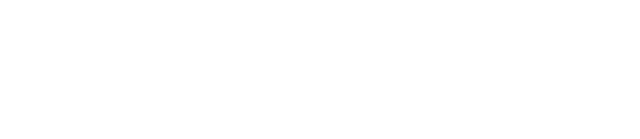
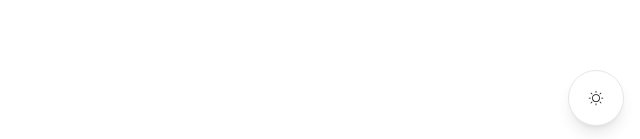
Before and after one commit to faizi2810/portfolio, a Next.js app: page / in a window 1280 px wide. Shown: the part 658-797 px from the top of the page, without its empty margins (640-1280 px from the left). Built offline with nearby package versions, Linux system fonts and the light colour scheme.

Commit message:
shadcn button and theme switch component

```diff
--- a/package.json
+++ b/package.json
@@ -9,6 +9,7 @@
     "lint": "next lint"
   },
   "dependencies": {
+    "@radix-ui/react-slot": "^1.1.2",
     "autoprefixer": "^10.4.20",
     "class-variance-authority": "^0.7.1",
     "clsx": "^2.1.1",
@@ -16,6 +17,7 @@
     "next": "15.1.6",
     "react": "^19.0.0",
     "react-dom": "^19.0.0",
+    "react-icons": "^5.5.0",
     "tailwind-merge": "^2.6.0",
     "tailwindcss-animate": "^1.0.7"
   },
--- a/src/app/globals.css
+++ b/src/app/globals.css
@@ -70,3 +70,14 @@
     @apply bg-background text-foreground;
   }
 }
+
+
+
+@layer base {
+  * {
+    @apply border-border outline-ring/50;
+  }
+  body {
+    @apply bg-background text-foreground;
+  }
+}
--- a/src/app/layout.tsx
+++ b/src/app/layout.tsx
@@ -2,6 +2,7 @@
 import { Geist, Geist_Mono } from "next/font/google";
 import "./globals.css";
 import { ThemeContextProvider } from "@/context/theme-context";
+import ThemeSwitch from "@/components/theme-switch";
 
 const geistSans = Geist({
   variable: "--font-geist-sans",
@@ -30,6 +31,7 @@
       >
         <ThemeContextProvider>
           {children}
+          <ThemeSwitch/>
         </ThemeContextProvider>
       </body>
     </html>
--- /dev/null
+++ b/src/components/theme-switch.tsx
@@ -0,0 +1,22 @@
+'use client';
+
+import { useTheme } from "@/context/theme-context";
+import { Button } from "./ui/button";
+import { PiSunLight } from "react-icons/pi";
+import { FaRegMoon } from "react-icons/fa6";
+
+export default function ThemeSwitch() {
+    const { theme, toggleTheme } = useTheme()
+
+    return (
+        <>
+            <Button
+                variant='outline'
+                size='icon'
+                className="fixed bottom-4 right-4 rounded-full shadow-lg h-14 w-14 dark:bg-black dark:text-white"
+                onClick={toggleTheme}>
+                {theme === 'light' ? <PiSunLight size={100} /> : <FaRegMoon size={100} />}
+            </Button>
+        </>
+    );
+}
--- /dev/null
+++ b/src/components/ui/button.tsx
@@ -0,0 +1,57 @@
+import * as React from "react"
+import { Slot } from "@radix-ui/react-slot"
+import { cva, type VariantProps } from "class-variance-authority"
+
+import { cn } from "@/lib/utils"
+
+const buttonVariants = cva(
+  "inline-flex items-center justify-center gap-2 whitespace-nowrap rounded-md text-sm font-medium transition-colors focus-visible:outline-none focus-visible:ring-1 focus-visible:ring-ring disabled:pointer-events-none disabled:opacity-50 [&_svg]:pointer-events-none [&_svg]:size-4 [&_svg]:shrink-0",
+  {
+    variants: {
+      variant: {
+        default:
+          "bg-primary text-primary-foreground shadow hover:bg-primary/90",
+        destructive:
+          "bg-destructive text-destructive-foreground shadow-sm hover:bg-destructive/90",
+        outline:
+          "border border-input bg-background shadow-sm hover:bg-accent hover:text-accent-foreground",
+        secondary:
+          "bg-secondary text-secondary-foreground shadow-sm hover:bg-secondary/80",
+        ghost: "hover:bg-accent hover:text-accent-foreground",
+        link: "text-primary underline-offset-4 hover:underline",
+      },
+      size: {
+        default: "h-9 px-4 py-2",
+        sm: "h-8 rounded-md px-3 text-xs",
+        lg: "h-10 rounded-md px-8",
+        icon: "h-9 w-9",
+      },
+    },
+    defaultVariants: {
+      variant: "default",
+      size: "default",
+    },
+  }
+)
+
+export interface ButtonProps
+  extends React.ButtonHTMLAttributes<HTMLButtonElement>,
+    VariantProps<typeof buttonVariants> {
+  asChild?: boolean
+}
+
+const Button = React.forwardRef<HTMLButtonElement, ButtonProps>(
+  ({ className, variant, size, asChild = false, ...props }, ref) => {
+    const Comp = asChild ? Slot : "button"
+    return (
+      <Comp
+        className={cn(buttonVariants({ variant, size, className }))}
+        ref={ref}
+        {...props}
+      />
+    )
+  }
+)
+Button.displayName = "Button"
+
+export { Button, buttonVariants }
```
Also changed, not shown: 1 other file (tests, documents, lock files or other folders).
